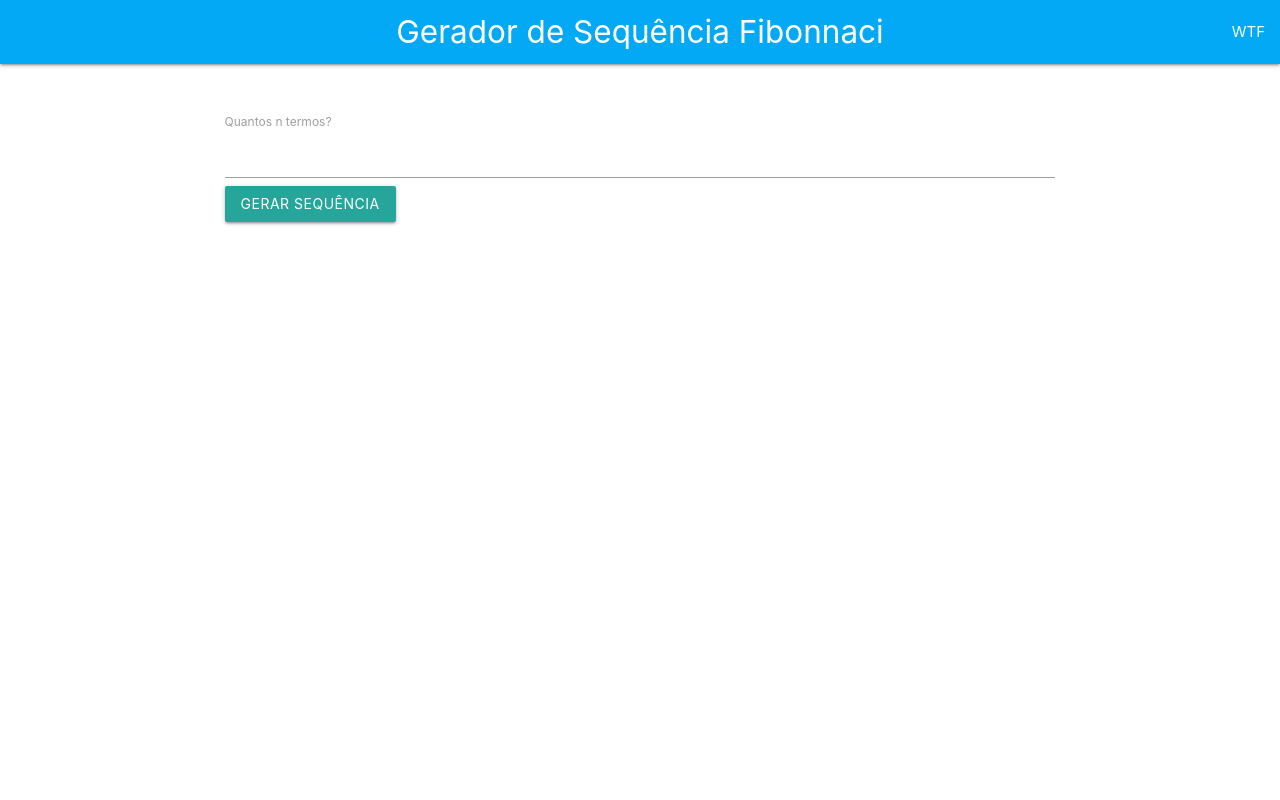
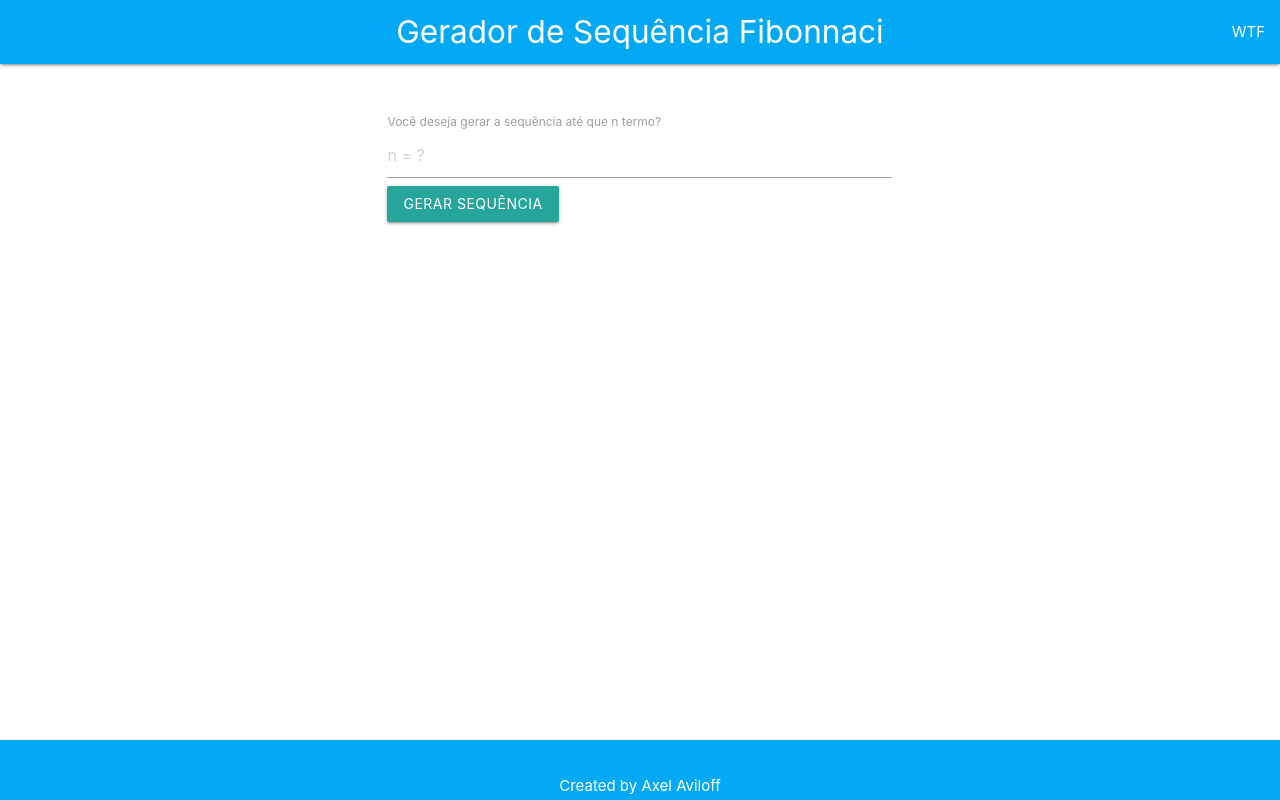
Before and after one commit to axelaviloff/FIbonacciGenerator, a plain HTML site: page index.html in a window 1280 px wide. Drawn offline with Linux system fonts and the light colour scheme.

Commit message:
Add footer

```diff
--- a/css/main.css
+++ b/css/main.css
@@ -8,3 +8,16 @@
 p {
     text-align: center;
 }
+
+footer {
+    height: 60px;
+}
+body {
+    display: flex;
+    min-height: 100vh;
+    flex-direction: column;
+}
+
+main {
+    flex: 1 0 auto;
+}
--- a/index.html
+++ b/index.html
@@ -18,8 +18,8 @@
         <div class="row" id = "main">
             <div class="col s2"></div>
             <div class="col s8">
-                <label class="active" for="fibinpt">Quantos n termos?</label>
-                <input type="number" id = "fibinpt" class="validate">
+                <label class="active" for="fibinpt">Você deseja gerar a sequência até que n termo?</label>
+                <input type="number" id = "fibinpt" class="validate" placeholder="n = ?">
                 <a id = "al" class="waves-effect waves-light btn">Gerar sequência</a>
                 <div class="col s12" id="main_container">
 
@@ -30,5 +30,12 @@
         <div class="row">
 
         </div>
+        <main>
+            <div class="container">
+            </div>
+        </main>
+        <footer class="page-footer #03a9f4 light-blue col s12">
+            <p>Created by Axel Aviloff</p>
+        </footer>
         <script type="text/javascript" src="js/index.js"></script>
     </body>
--- a/js/index.js
+++ b/js/index.js
@@ -8,6 +8,7 @@ btnGerar.onclick = function () {
 
 function showSequence() {
     ctainer.innerHTML = "";
+
     if (Number(inptArea.value) < 0) {
         alert("Somente números inteiros positivos")
     } else if (Number(inptArea.value) % 1 !== 0) {
```
